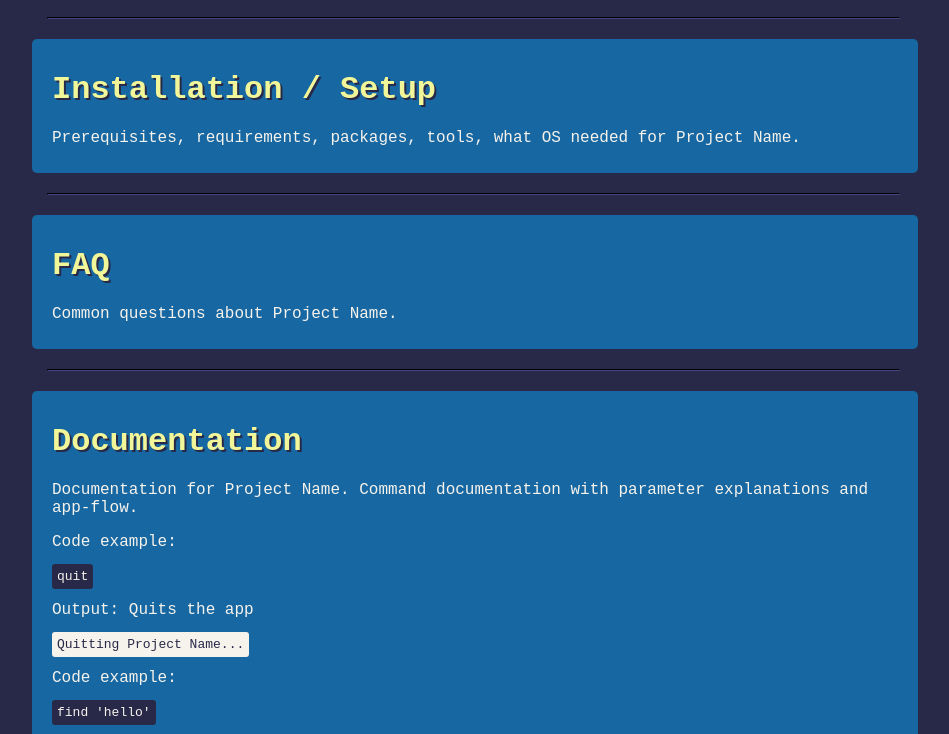
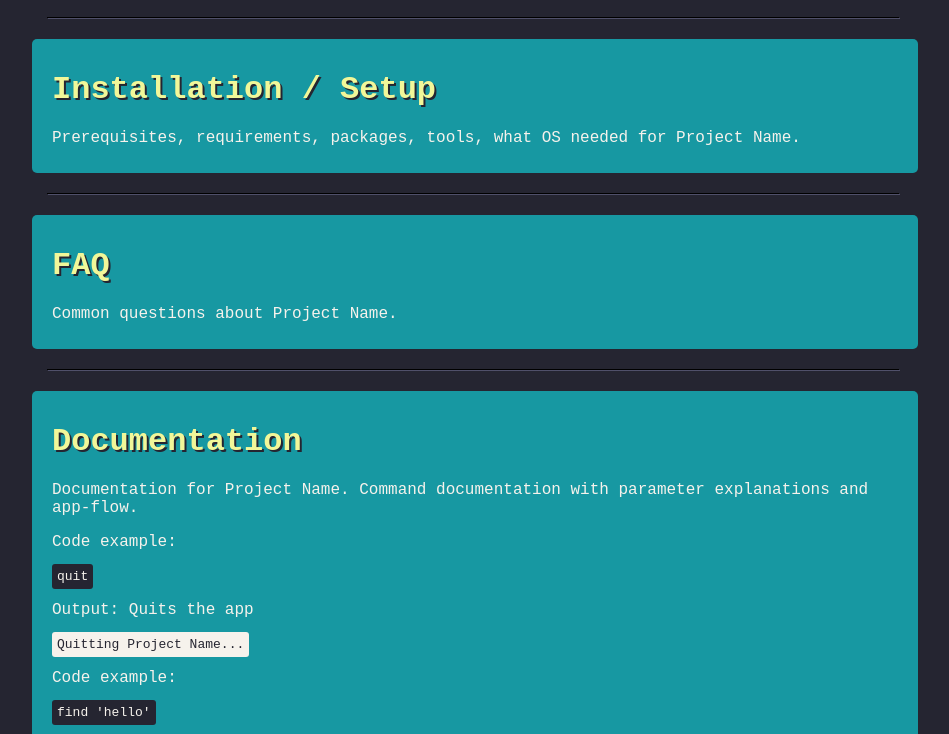
Before and after one commit to JakeDaSpud/forksite, a plain HTML site: page index.html in a window 1280 px wide. Shown: the part 790-1524 px from the top of the page, without its empty margins (165-1114 px from the left). Drawn offline with Linux system fonts and the light colour scheme.

Commit message:
:lipstick: changed bg colour
:sparkles: minor text

```diff
--- a/index.html
+++ b/index.html
@@ -108,7 +108,7 @@
 	<hr> <!-- Separate Main from Footer -->
 
 	<footer>
-		<span>Project Name</span><span> | </span><a href="https://x.com/jor_gamedev" target="_blank">Project Owner</a><span>, Year</span><span> | </span><a href="https://github.com/jakedaspud/forksite" target="_blank">GitHub Repo</a>
+		<span>Project Name</span><span> | </span><a href="https://bsky.app/profile/jakeoreilly.bsky.social" target="_blank">Project Owner</a><span>, Year</span><span> | </span><a href="https://github.com/jakedaspud/forksite" target="_blank">GitHub Repo</a>
 	</footer>
 </body>
 </html>
--- a/styles.css
+++ b/styles.css
@@ -1,8 +1,8 @@
 :root {
-	--bg_colour: #282949;
+	--bg_colour: #252531;
 
 	--primary: #f1f799;
-	--secondary: #1768a2;
+	--secondary: #1798a2;
 	--accent: #6e6fbb;
 
 	--text: #f6f2ec;
```
